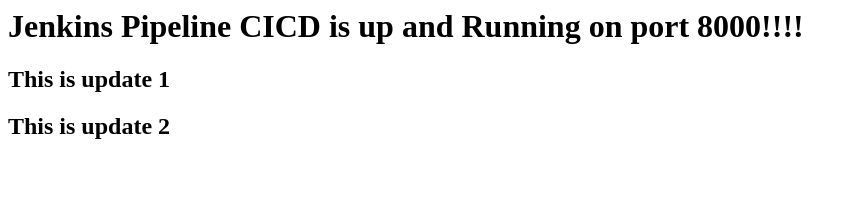
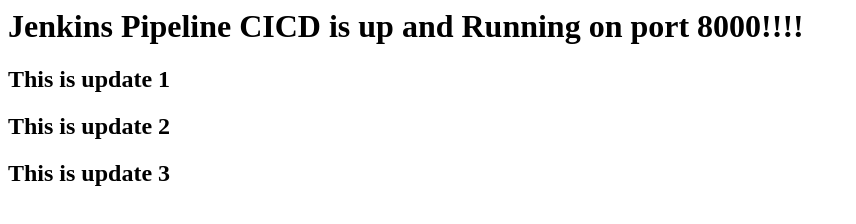
Before and after one commit to Puneet681/acts-lms, a plain HTML site: page index.html in a window 1280 px wide. Shown: the whole page, without its empty margins (0-856 px from the left). Drawn offline with Linux system fonts and the light colour scheme.

Commit message:
Update index.html

```diff
--- a/index.html
+++ b/index.html
@@ -1,3 +1,4 @@
 <h1>Jenkins Pipeline CICD is up and Running on port 8000!!!!</h1>
 <h2>This is update 1</h2>
 <h2>This is update 2</h2>
+<h2>This is update 3</h2>
```
